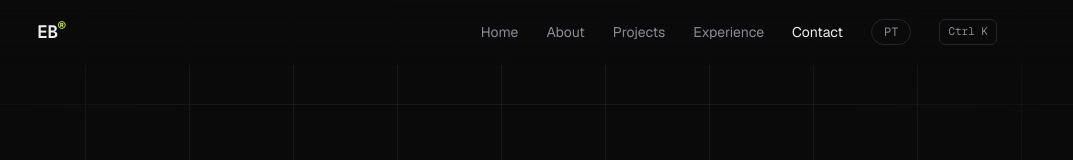
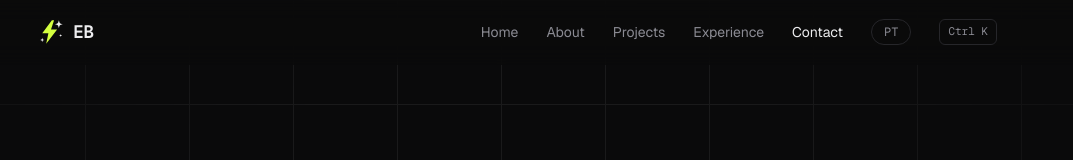
Before and after one commit to Ennzzo/portfolio, a Next.js app: page /en/contact in a window 1280 px wide. Shown: the top 160 px of the page, without its empty margins (123-1196 px from the left). Built offline with nearby package versions, Linux system fonts and the light colour scheme.

Commit message:
Usa o novo logo no cabeçalho com animação no hover

```diff
--- a/src/app/globals.css
+++ b/src/app/globals.css
@@ -125,3 +125,17 @@ body {
     transform: none;
   }
 }
+
+/* Logo: o raio dá um "choque" e as estrelinhas giram no hover. */
+.logo-mark .logo-bolt,
+.logo-mark .logo-sparks path {
+  transform-box: fill-box;
+  transform-origin: center;
+  transition: transform 0.4s cubic-bezier(0.34, 1.56, 0.64, 1);
+}
+.group:hover .logo-mark .logo-bolt {
+  transform: scale(1.12) rotate(-6deg);
+}
+.group:hover .logo-mark .logo-sparks path {
+  transform: rotate(90deg) scale(1.15);
+}
--- a/src/components/header.tsx
+++ b/src/components/header.tsx
@@ -9,6 +9,7 @@ import type { Locale } from "@/i18n/config";
 import type { Dictionary } from "@/i18n/dictionaries";
 import { emit } from "@/lib/events";
 import { Close, Menu } from "./icons";
+import { LogoMark } from "./logo-mark";
 
 const routes = ["", "/about", "/projects", "/experience", "/contact"] as const;
 const labelKey = {
@@ -43,9 +44,9 @@ export function Header({ lang, dict, paletteLabel }: { lang: Locale; dict: Dicti
   return (
     <header className="sticky top-0 z-40 border-b border-transparent bg-background/80 backdrop-blur-md">
       <div className="mx-auto flex h-16 max-w-5xl items-center justify-between px-5 sm:px-8">
-        <Link href={`/${lang}`} className="font-mono text-lg font-semibold tracking-tight" aria-label={profile.name}>
+        <Link href={`/${lang}`} className="group inline-flex items-center gap-2 font-mono text-lg font-semibold tracking-tight" aria-label={profile.name}>
+          <LogoMark className="size-7" />
           {profile.monogram}
-          <sup className="text-accent">®</sup>
         </Link>
 
         <nav className="hidden items-center gap-7 text-sm md:flex" aria-label="Principal">
--- /dev/null
+++ b/src/components/logo-mark.tsx
@@ -0,0 +1,13 @@
+/** Marca do Enzo: raio + estrelinhas (mesmo desenho do favicon, sem o fundo). */
+export function LogoMark({ className }: { className?: string }) {
+  return (
+    <svg viewBox="0 0 64 64" className={`logo-mark ${className ?? ""}`} aria-hidden>
+      <path className="logo-bolt" fill="var(--accent)" d="M34 5 12 35h14l-5 24 25-33H32l7-21z" />
+      <g fill="var(--foreground)" className="logo-sparks">
+        <path d="M50 5C51.8 12.2 51.8 12.2 59 14C51.8 15.8 51.8 15.8 50 23C48.2 15.8 48.2 15.8 41 14C48.2 12.2 48.2 12.2 50 5Z" />
+        <path d="M12 45C13 49 13 49 17 50C13 51 13 51 12 55C11 51 11 51 7 50C11 49 11 49 12 45Z" />
+        <path d="M54 36.5C54.7 39.3 54.7 39.3 57.5 40C54.7 40.7 54.7 40.7 54 43.5C53.3 40.7 53.3 40.7 50.5 40C53.3 39.3 53.3 39.3 54 36.5Z" />
+      </g>
+    </svg>
+  );
+}
```
